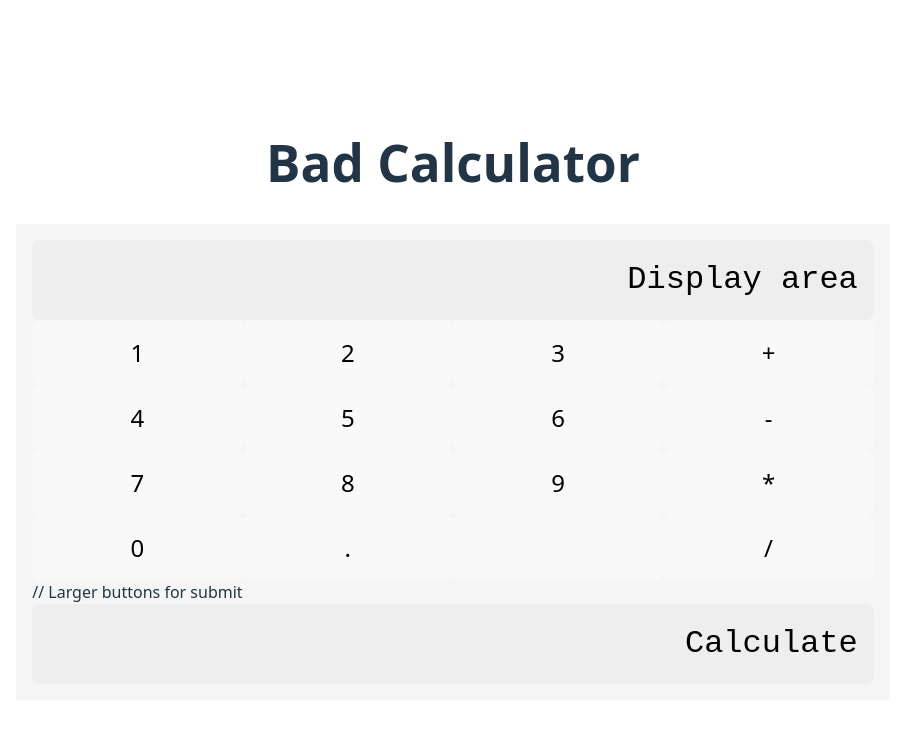
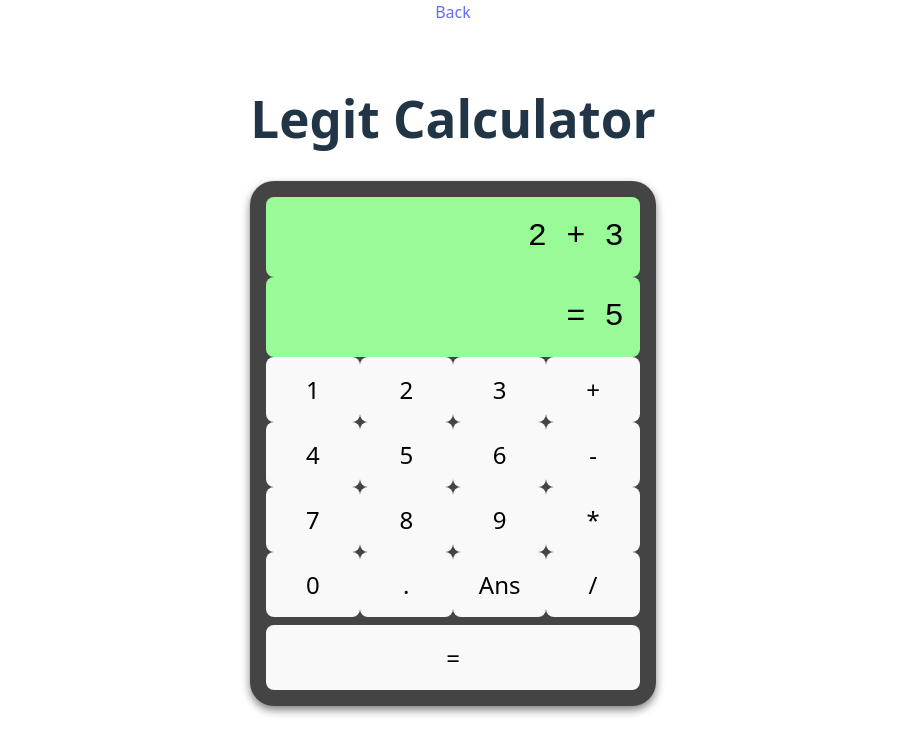
Before and after one commit to CliffCCode/terrible-JS-tools, a website built with Vite: page JS tools/calculator.html in a window 1280 px wide. Shown: the whole page, without its empty margins (187-1092 px from the left). Built offline with nearby package versions, Linux system fonts and the light colour scheme.

Commit message:
calculator layout and basic styling

```diff
--- a/JS tools/calculator.html
+++ b/JS tools/calculator.html
@@ -3,21 +3,26 @@
   <head>
     <meta charset="UTF-8" />
     <link rel="icon" type="image/svg+xml" href="/vite.svg" />
+    <link rel="stylesheet" href="/src/style.css">
     <link rel="stylesheet" href="/src/calculator.css">
     <meta name="viewport" content="width=device-width, initial-scale=1.0" />
     <title>Calculator</title>
   </head>
 
   <body>
+    <div>
+      <a href="/index.html">Back</a>
+    </div>
     <div class="app">
-      <h1>Bad Calculator</h1>
+      <h1>Legit Calculator</h1>
 
       <div class="calculator">
-        <div class="calculatorDisplay">Display area</div>
+        <div class="Display" id="input"></div>
+        <div class="Display" id="output"></div>
 
-        <button class="calculatorButton">1</button>
-        <button class="calculatorButton">2</button>
-        <button class="calculatorButton">3</button>
+        <button class="calculatorButton" id="button1">1</button>
+        <button class="calculatorButton" id="button2">2</button>
+        <button class="calculatorButton" id="button3">3</button>
         <button class="calculatorButton">+</button>
 
         <button class="calculatorButton">4</button>
@@ -32,12 +37,10 @@
 
         <button class="calculatorButton">0</button>
         <button class="calculatorButton">.</button>
-        <button class="calculatorButton"> </button>
+        <button class="calculatorButton">Ans</button>
         <button class="calculatorButton">/</button>
 
-        // Larger buttons for submit
-        <div class="calculatorDisplay">Calculate</div>
-
+        <button class="submitButton">=</button>
       </div>
     </div>
 
--- a/JS tools/src/calculator.css
+++ b/JS tools/src/calculator.css
@@ -4,7 +4,9 @@
   align-items: center;
   justify-content: center;
   padding: 1rem;
-  background-color: whitesmoke;
+  background-color: #444;
+  border-radius: 24px;
+  box-shadow: 0 4px 8px rgba(0, 0, 0, 0.5);
 }
 
 .calculatorButton {
@@ -16,13 +18,23 @@
   min-height: 100%;
 }
 
-.calculatorDisplay {
+.Display {
   grid-column: span 4;
   padding: 1rem;
   font-size: 2rem;
   font-family: monospace;
   text-align: right;
   color: black;
-  background-color: #eee;
+  background-color: palegreen;
   border-radius: 8px;
 }
+
+.submitButton {
+  grid-column: span 4;
+  margin-top: .5rem;
+  padding: 1rem;
+  font-size: 1.5rem;
+  border: none;
+  border-radius: 8px;
+  cursor: pointer;
+}
--- a/JS tools/src/calculator.js
+++ b/JS tools/src/calculator.js
@@ -1 +1,22 @@
 import './style.css'
+
+let firstNumber = 2;
+let secondNumber = 3;
+let operation = '+'
+let result = 5
+
+// Display area for the calculator
+document.querySelector('#input').innerHTML = `${firstNumber} ${operation} ${secondNumber}`
+document.querySelector('#output').innerHTML = `= ${result}`
+
+// Function to update the display area
+
+// Number setting function
+
+
+// Function to handle the calculation logic
+function calculate(element) {
+    return // Placeholder for calculation logic
+}
+
+//calculate(document.querySelector('#calculatorDisplay'))
--- a/JS tools/src/style.css
+++ b/JS tools/src/style.css
@@ -25,6 +25,7 @@ a:hover {
 body {
   margin: 0;
   display: flex;
+  flex-direction: column;
   place-items: center;
   min-width: 320px;
   min-height: 100vh;
```
